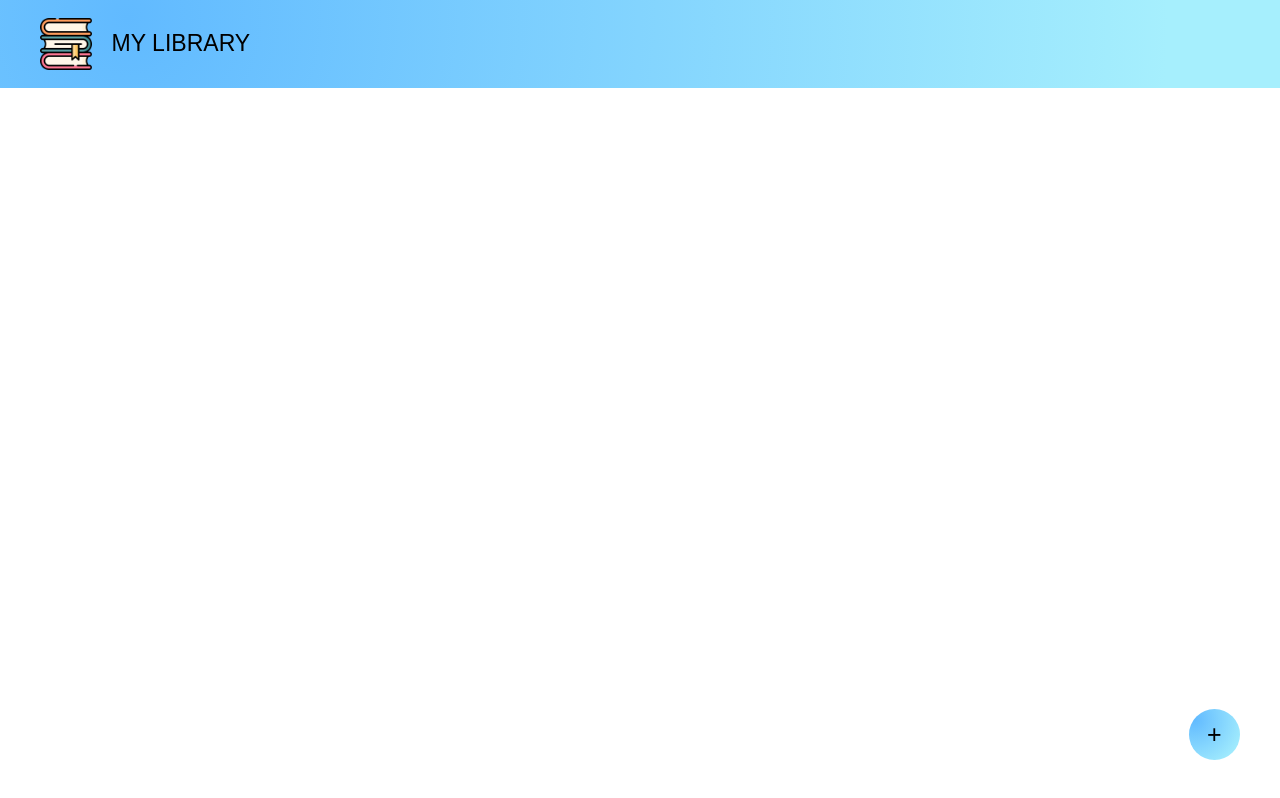
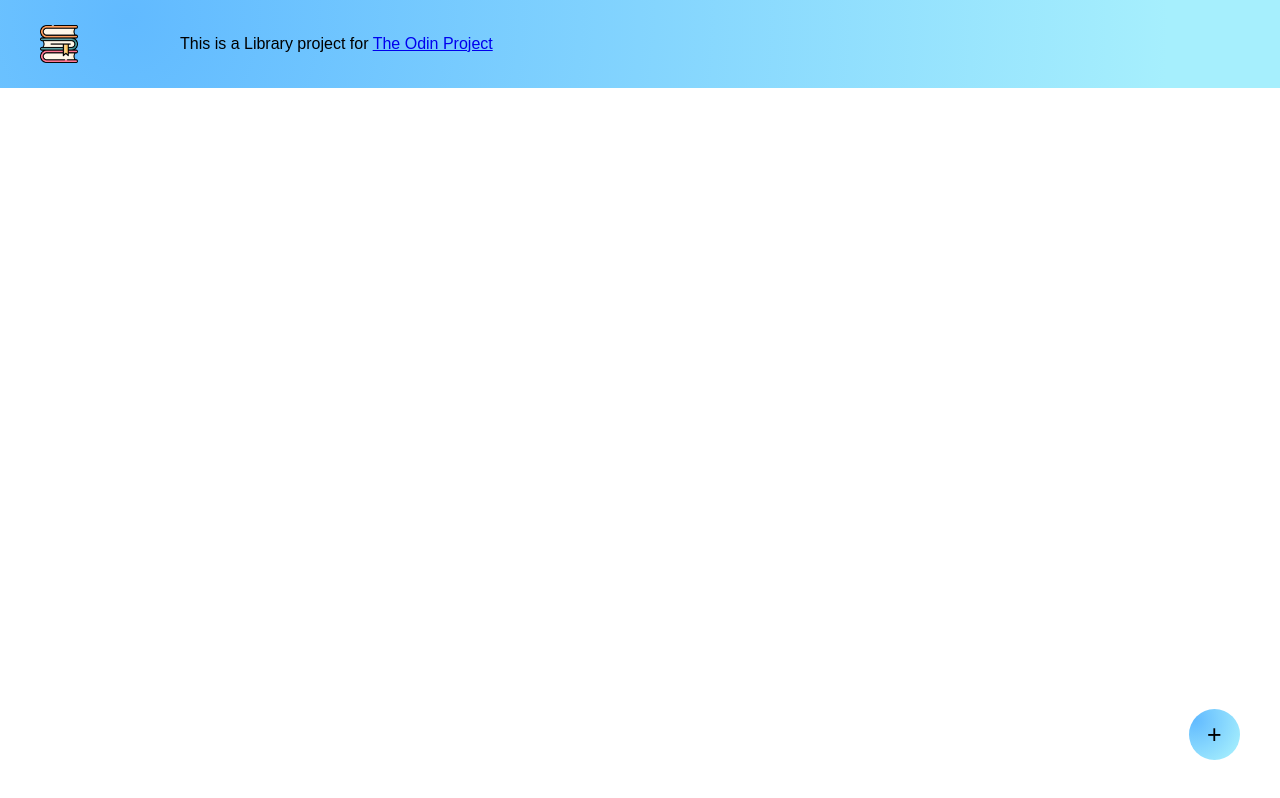
Before and after one commit to mustafa-mun/library, a website: page src/index.html in a window 1280 px wide. Drawn offline with Linux system fonts and the light colour scheme.

```diff
--- a/src/index.html
+++ b/src/index.html
@@ -11,9 +11,9 @@
 
     <header>
       <figure>
-        <img src="assets/books.png" alt="">
-        <figcaption>MY LIBRARY</figcaption>
+        <img src="assets/books.png" alt="books-logo">
       </figure>
+      <figcaption>This is a Library project for <a href="https://www.theodinproject.com/lessons/node-path-javascript-library" target="_blank">The Odin Project</a></figcaption>
     </header>
 
     <div class="add-book-modal" id="add-book-modal">
--- a/src/script.js
+++ b/src/script.js
@@ -6,8 +6,6 @@
 const addBookMenuBtn = document.getElementById("add-book-menu-btn");
 const modal = document.getElementById("add-book-modal");
 const booksSection = document.getElementById("books-section");
-
-// Change books read status in respect to local storage items read status
 
 class Book {
   constructor(title, author, pages, read) {
@@ -110,6 +108,7 @@
     });
   });
 }
+
 form.addEventListener("submit", (event) => {
   event.preventDefault();
   addBooksToLibrary();
--- a/src/style.scss
+++ b/src/style.scss
@@ -25,12 +25,12 @@
     min-width: 100px;
 
     img {
-      width: max(8%, 30px);
+      width: max(3vw, 30px);
       margin-right: 3%;
     }
 
     figcaption {
-      font-size: max(1.8vw, 15px);
+      font-size: max(3vw, 15px);
     }
   }
 }
```
Also changed, not shown: src/style.css, 1 other file.
